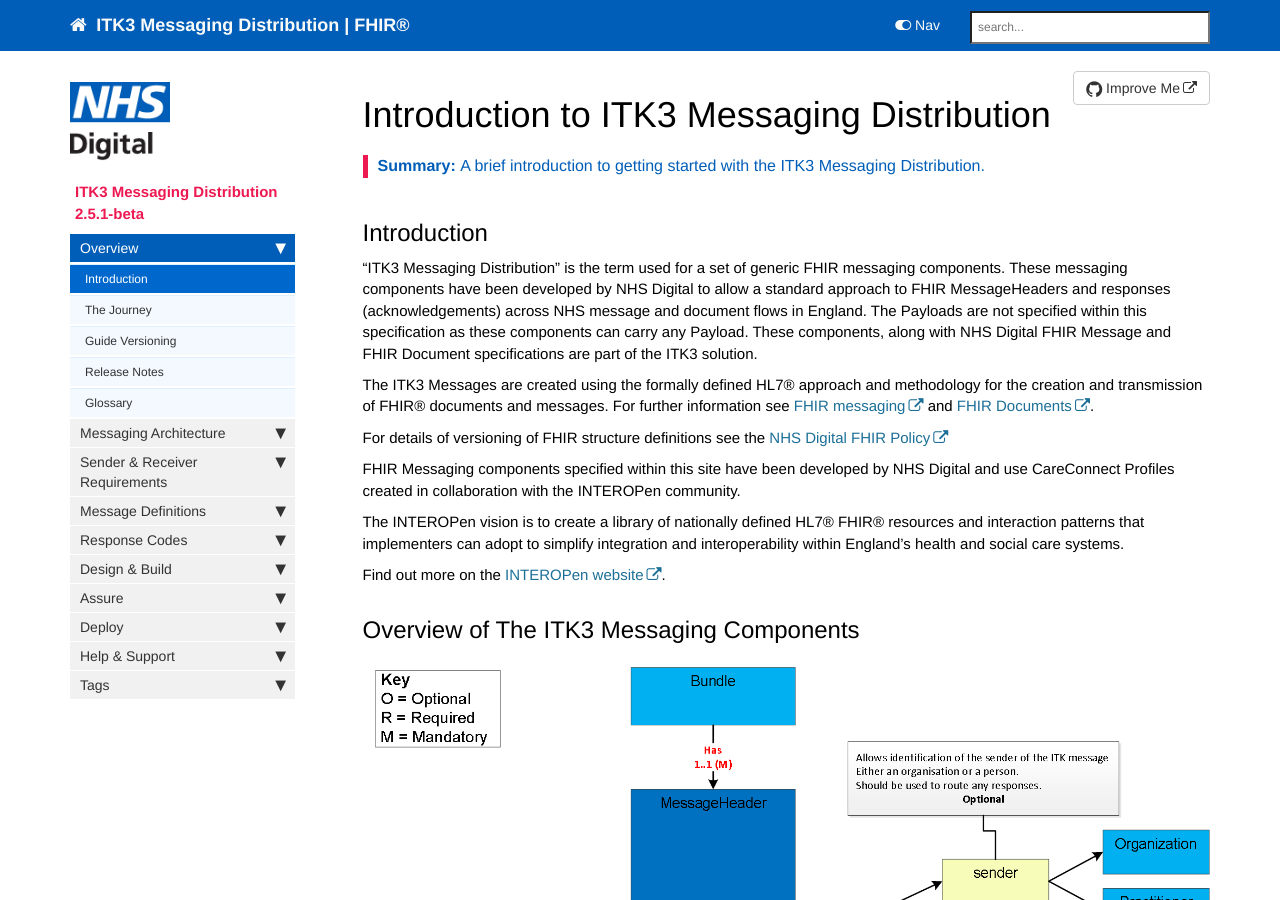
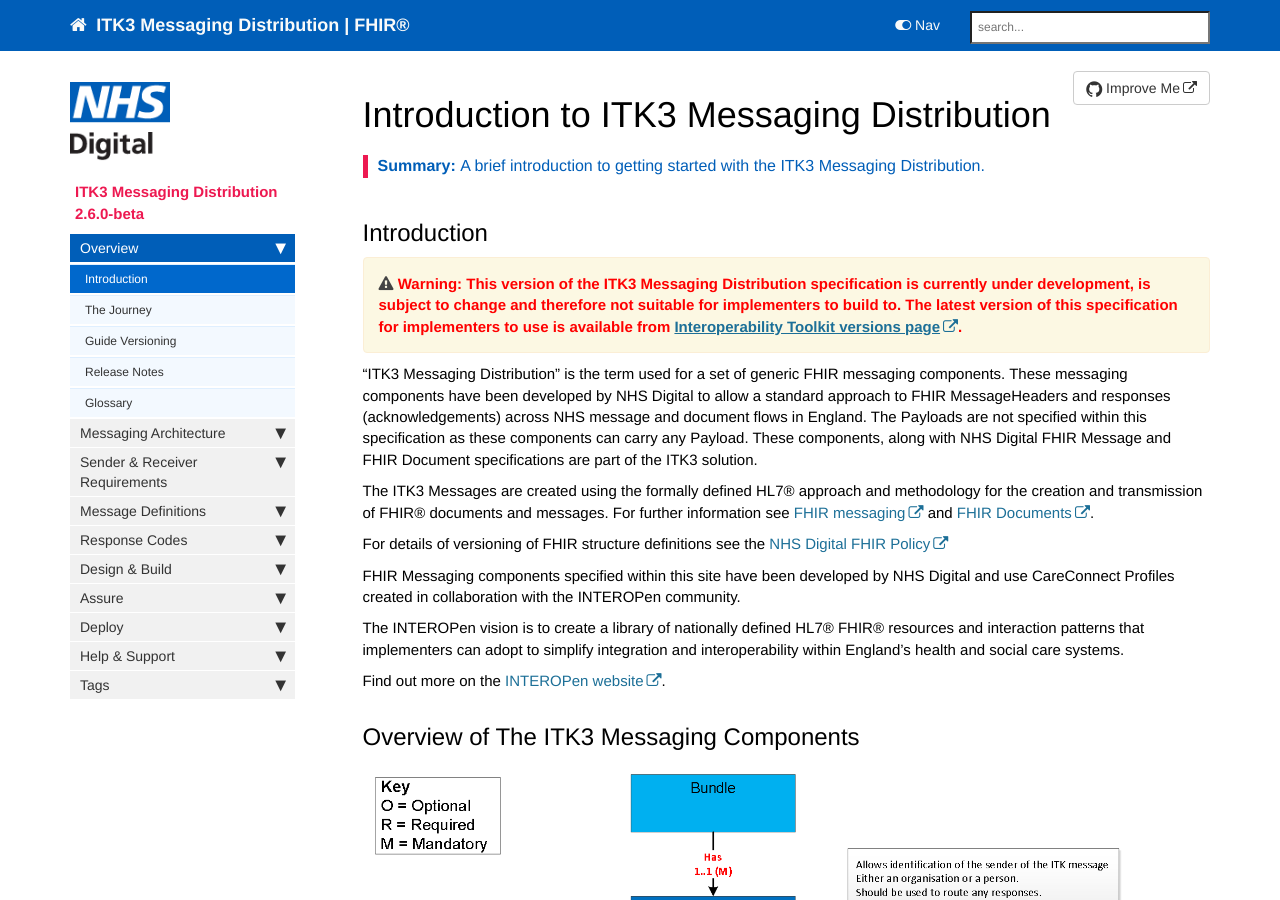
Before and after one commit to nhsconnect/ITK3-Messaging-Distribution, a Jekyll site: the page built from index.md, in a window 1280 px wide and 900 px high. Built offline with Jekyll 4.4.1, drawn with Linux system fonts in a browser that asks for light colours; nearby versions of some CDN libraries; comment, search, counter and statistics services are not loaded.

```diff
--- a/_data/sidebars/overview_sidebar.yml
+++ b/_data/sidebars/overview_sidebar.yml
@@ -1,7 +1,7 @@
 entries:
 - title: ITK3 Messaging Distribution
   product: ITK3 Messaging Distribution
-  version: 2.5.1-beta
+  version: 2.6.0-beta
   levels: one
   folders:
 
--- a/index.md
+++ b/index.md
@@ -11,7 +11,7 @@ summary: A brief introduction to getting started with the ITK3 Messaging Distrib
 ## Introduction ##
 
 
-<!--{% include custom/versions_warning.html %}-->
+{% include custom/versions_warning.html %}
 
 "ITK3 Messaging Distribution" is the term used for a set of generic FHIR messaging components. These messaging components have been developed by NHS Digital to allow a standard approach to FHIR MessageHeaders and responses (acknowledgements) across NHS message and document flows in England. The Payloads are not specified within this specification as these components can carry any Payload. These components, along with NHS Digital FHIR Message and FHIR Document specifications are part of the ITK3 solution.
 
```
